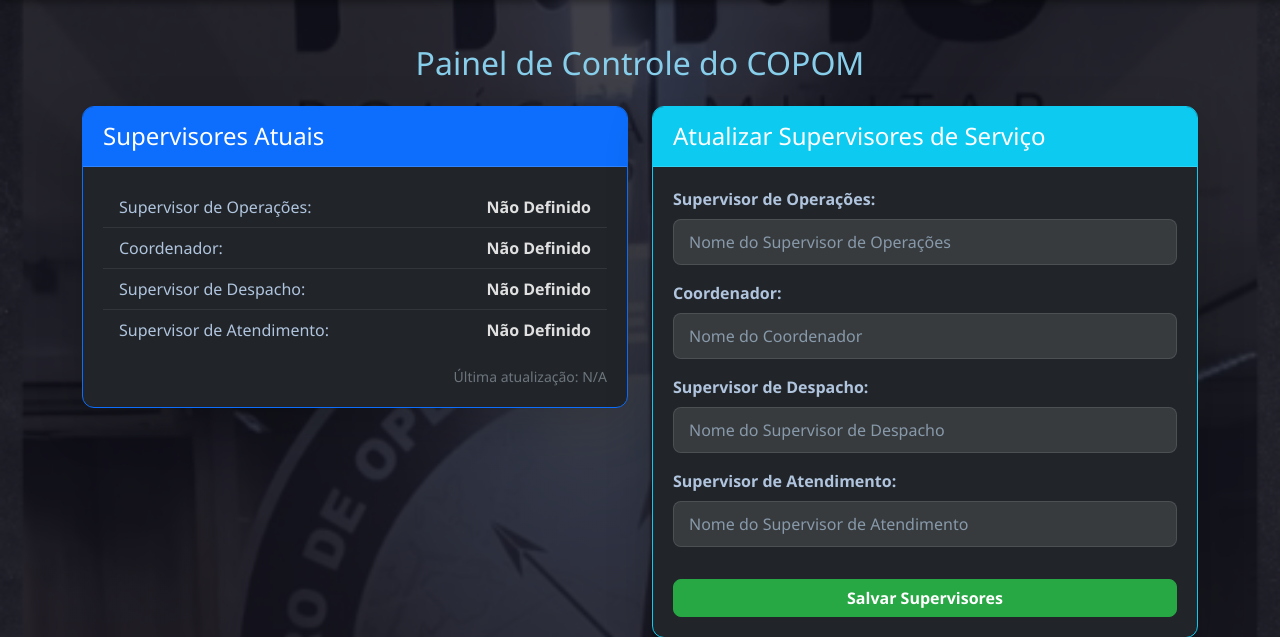
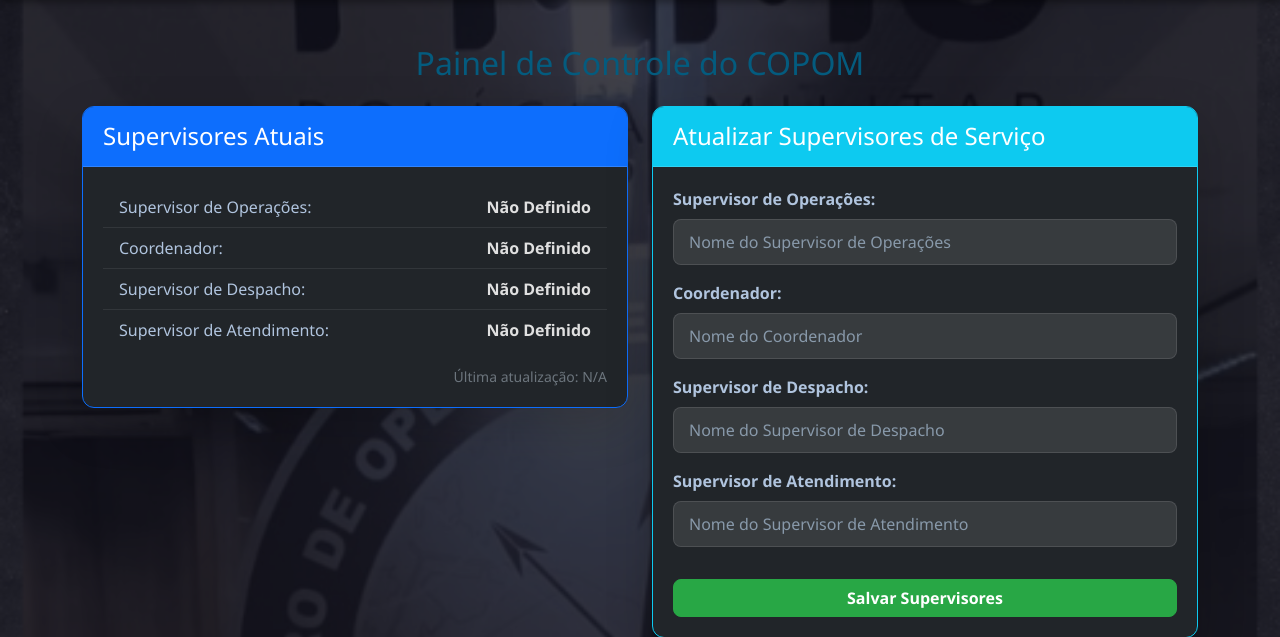
Before and after one commit to Douglasgarciams/controle_viaturas, a Flask app: template templates/index.html in a window 1280 px wide. Shown: the part 161-798 px from the top of the page. Run offline with Flask 3, Linux system fonts and the light colour scheme; the template is opened without the code that fills it, so the values that code supplies are empty; some libraries are stand-ins or nearby versions.

```diff
--- a/templates/index.html
+++ b/templates/index.html
@@ -239,7 +239,7 @@
   </nav>
 
   <main class="container my-4">
-    <h2 class="text-center mb-4" style="color: #87CEEB;">Painel de Controle do COPOM</h2>
+    <h2 class="text-center mb-4" style="color: #045b7e;">Painel de Controle do COPOM</h2>
 
     {% with messages = get_flashed_messages(with_categories=true) %}
       {% if messages %}
```
